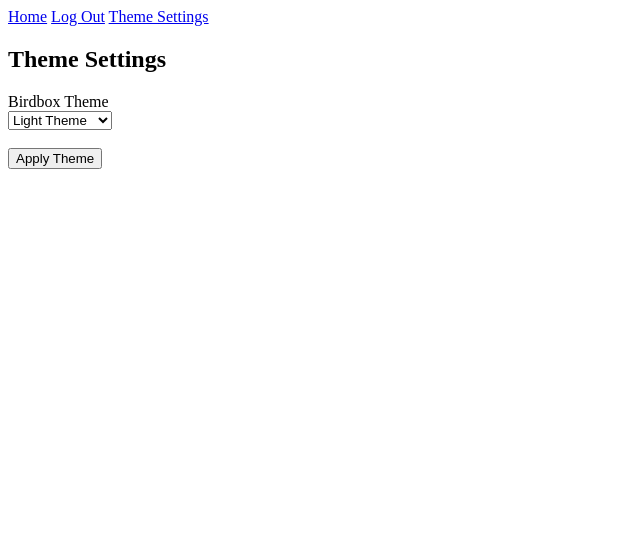
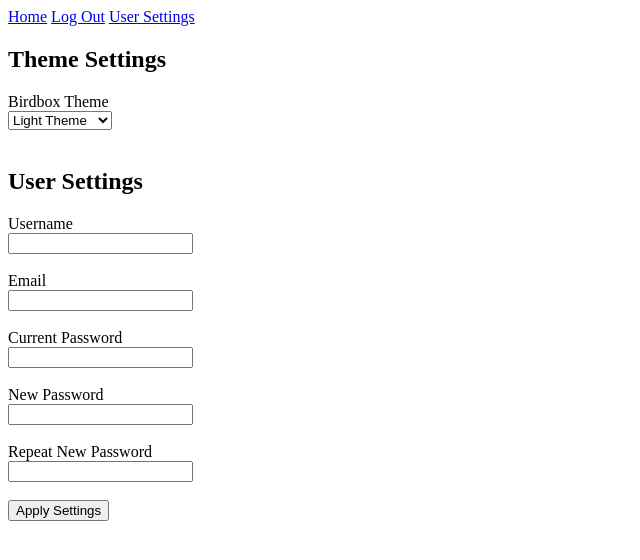
Before and after one commit to ASatiricalDalek/codenameBirdBox, a Flask app: template app/templates/themeSettings.html in a window 1280 px wide. Shown: the top 560 px of the page, without its empty margins (0-640 px from the left). Run offline with Flask 2, Linux system fonts and the light colour scheme; the template is opened without the code that fills it: values that come from a table or form of the project are taken from there, others are empty; the visitor is signed in with stand-in values (Sample User, id 1); data comes from the database, SQL or seed files in the repository; both versions use the stored data as it was after the commit; some libraries are stand-ins or nearby versions.

Commit message:
User settings updated

```diff
--- a/app/forms.py
+++ b/app/forms.py
@@ -74,6 +74,32 @@ class admin_settings(FlaskForm):
             raise ValidationError('Account with this email already exists!')
 
 
+class user_settings(FlaskForm):
+    existing_Username = None
+    existing_Email = None
+    username = StringField('Username', validators=[DataRequired()])
+    email = StringField('Email', validators=[DataRequired(), Email()])
+    currentPassword = PasswordField('Current Password')
+    newPassword = PasswordField('New Password')
+    newPassword2 = PasswordField('Repeat New Password', validators=[EqualTo('newPassword')])
+    # Dropdown box for the theme selector
+    themes = SelectField('Birdbox Theme',
+                         choices=(['light', 'Light Theme'], ['dark', 'Dark Theme'], ['contrast', 'High Contrast']))
+    apply = SubmitField('Apply Settings')
+
+    # Existing username and email are passed from routes. Validation only fails if you changed the username or email...
+    # To another user's email or uname, not if you didn't change yours at all
+    def validate_username(self, username):
+        usr = users.query.filter_by(username=username.data).first()
+        if usr is not None and usr.username is not self.existing_Username:
+            raise ValidationError('This username already exists! Please choose another.')
+
+    def validate_email(self, email):
+        email = users.query.filter_by(email=email.data).first()
+        if email is not None and email.email is not self.existing_Email:
+            raise ValidationError('Account with this email already exists!')
+
+
 class feed_schedule(FlaskForm):
     # Checkbox for turning on scheduled feed
     # TODO: Enable the rest of this form only if this box is checked
@@ -94,7 +120,7 @@ class feed_schedule(FlaskForm):
                                             ['19', '7 PM'], ['20', '8 PM'], ['21', '9 PM'], ['22', '10 PM'],
                                             ['23', '11 PM']))
     # Associated minute for the hour
-    feedMinute = SelectField('Minute', choices=(['0', '0'], ['5', '5'], ['10', '10'], ['15', '15'], ['20', '20'],
+    feedMinute = SelectField('Minute', choices=(['0', '0'], ['05', '5'], ['10', '10'], ['15', '15'], ['20', '20'],
                                                 ['25', '25'], ['30', '30'], ['35', '35'],
                                                 ['40', '40'], ['45', '45'], ['50', '50'], ['55', '55']))
     apply = SubmitField('Apply Settings')
--- a/app/routes.py
+++ b/app/routes.py
@@ -252,16 +252,21 @@ def schedule_settings():
             bbLog.info(str(current_user) + " successfully updated their scheduled feed.")
             return render_template('scheduledFeedSettings.html', form=form, can_feed=can_feed, is_admin=is_admin)
 
-        else:
+        # if the form validates but the "schedule feed" checkbox is unchecked, disable scheduled feeding
+        elif form.validate_on_submit():
             attr.scheduleFeed = None
             attr.feedDays = None
             attr.feedHour = None
             attr.feedMinute = None
+            flash('Scheduled feeding disabled')
+            bbLog.info(str(current_user.username) + " disabled their scheduled feed")
             db.session.commit()
 
         if attr.scheduleFeed:
             # Auto populate form based on current settings
+            bbLog.info("Populating " + current_user.username + " settings on feed schedule page")
             feeds = route_logic.get_Feed_Schedule(current_user.get_id())
+            form.scheduledFeed.data = True
             if 'Mon' in feeds[0].feed_days:
                 form.feedDay_Monday.data = True
             if 'Tues' in feeds[0].feed_days:
@@ -287,21 +292,44 @@ def schedule_settings():
 
 
 @login_required
-@app.route('/theme_settings', methods=['GET', 'POST'])
-def theme_settings():
-    form = forms.theme_settings()
+@app.route('/user_settings', methods=['GET', 'POST'])
+def user_settings():
+    theme_form = forms.theme_settings()
+    user_settings_form = forms.user_settings()
     attr = attributes.query.filter_by(userID=current_user.get_id()).first_or_404()
+    usr = users.query.filter_by(id=current_user.get_id()).first()
+    # Tell the form what this user's current username and email are
+    user_settings_form.existing_Email = usr.email
+    user_settings_form.existing_Username = usr.username
     can_feed = attr.check_feed()
     is_admin = attr.check_admin()
-    if form.validate_on_submit():
-        uid = current_user.get_id()
-        attr = attributes.query.filter_by(userID=uid).first()
-        attr.style = form.themes.data
+
+    if user_settings_form.validate_on_submit():
+        usr.email = user_settings_form.email.data
+        usr.username = user_settings_form.username.data
+        attr.style = user_settings_form.themes.data
+        # If user attempts to change their password
+        if usr.check_password(user_settings_form.currentPassword.data) and user_settings_form.newPassword.data is not None:
+            usr.set_password(user_settings_form.newPassword.data)
+            flash("Password Updated")
+            db.session.commit()
+            return render_template('themeSettings.html', form=theme_form, can_feed=can_feed, is_admin=is_admin,
+                                   user_settings_form=user_settings_form)
+        elif usr.check_password(user_settings_form.currentPassword.data) == False and user_settings_form.newPassword.data is not None:
+            flash('Current Password incorrect; password not updated')
+            return render_template('themeSettings.html', form=theme_form, can_feed=can_feed, is_admin=is_admin,
+                                   user_settings_form=user_settings_form)
         db.session.commit()
-        flash("Theme Updated!")
-        bbLog.info(str(current_user) + " successfully updated their theme")
-        return render_template('themeSettings.html', form=form, can_feed=can_feed, is_admin=is_admin)
-    return render_template('themeSettings.html', form=form, can_feed=can_feed, is_admin=is_admin)
+        flash("User settings updated!")
+        return render_template('themeSettings.html', form=theme_form, can_feed=can_feed, is_admin=is_admin,
+                               user_settings_form=user_settings_form)
+
+    # Pre-fill current settings
+    user_settings_form.username.data = usr.username
+    user_settings_form.email.data = usr.email
+    user_settings_form.themes.data = attr.style
+    return render_template('themeSettings.html', form=theme_form, can_feed=can_feed, is_admin=is_admin,
+                           user_settings_form=user_settings_form)
 
 @login_required
 @app.route('/admin_settings', methods=['GET', 'POST'])
--- a/app/templates/foundation.html
+++ b/app/templates/foundation.html
@@ -32,7 +32,7 @@
             {% if is_admin %}
                 <a href="{{ url_for('admin_settings', username=current_user.username) }}">Admin Settings</a>
             {% endif %}
-            <a href="{{ url_for('theme_settings', username=current_user.username) }}">Theme Settings</a>
+            <a href="{{ url_for('user_settings', username=current_user.username) }}">User Settings</a>
         {% endif %}
     </div>
     <!-- Get messages passed with flask's "flash" function -->
--- a/app/templates/themeSettings.html
+++ b/app/templates/themeSettings.html
@@ -1,21 +1,60 @@
 {% extends 'foundation.html' %}
 {% block content %}
+    <form method="post">
     <h2>Theme Settings</h2>
-    <form method="POST">
         {{ form.hidden_tag() }}
         <p>
-        {{ form.themes.label }}
+            {{ user_settings_form.themes.label }}
             <br>
-        {{ form.themes }}
+            {{ user_settings_form.themes }}
             <br>
             {% for error in form.themes.errors %}
                 <span class="formError">{{ error }}</span>
             {% endfor %}
             <br>
-        {{ form.apply }}
-        {% for error in form.apply.errors %}
+        <h2>User Settings</h2>
+        <p>
+            {{ user_settings_form.username.label }}
+            <br>
+            {{ user_settings_form.username }}
+            <br>
+            {% for error in user_settings_form.username.errors %}
                 <span class="formError">{{ error }}</span>
             {% endfor %}
+            <br>
+            {{ user_settings_form.email.label }}
+            <br>
+            {{ user_settings_form.email }}
+            <br>
+            {% for error in user_settings_form.email.errors %}
+                <span class="formError">{{ error }}</span>
+            {% endfor %}
+            <br>
+            {{ user_settings_form.currentPassword.label }}
+            <br>
+            {{ user_settings_form.currentPassword }}
+            <br>
+            {% for error in user_settings_form.currentPassword.errors %}
+                <span class="formError">{{ error }}</span>
+            {% endfor %}
+            <br>
+            {{ user_settings_form.newPassword.label }}
+            <br>
+            {{ user_settings_form.newPassword }}
+            <br>
+            {% for error in user_settings_form.newPassword.errors %}
+                <span class="formError">{{ error }}</span>
+            {% endfor %}
+            <br>
+            {{ user_settings_form.newPassword2.label }}
+            <br>
+            {{ user_settings_form.newPassword2 }}
+            <br>
+            {% for error in user_settings_form.newPassword2.errors %}
+                <span class="formError">{{ error }}</span>
+            {% endfor %}
+            <br>
+            {{ user_settings_form.apply }}
         </p>
     </form>
 {% endblock %}
```
Also changed, not shown: app/camera_pi.py (+28 -26 lines), app/motor_pi.py (+41 -41 lines), birdBox.db. Lines whose indentation alone changed are shown as unchanged.
